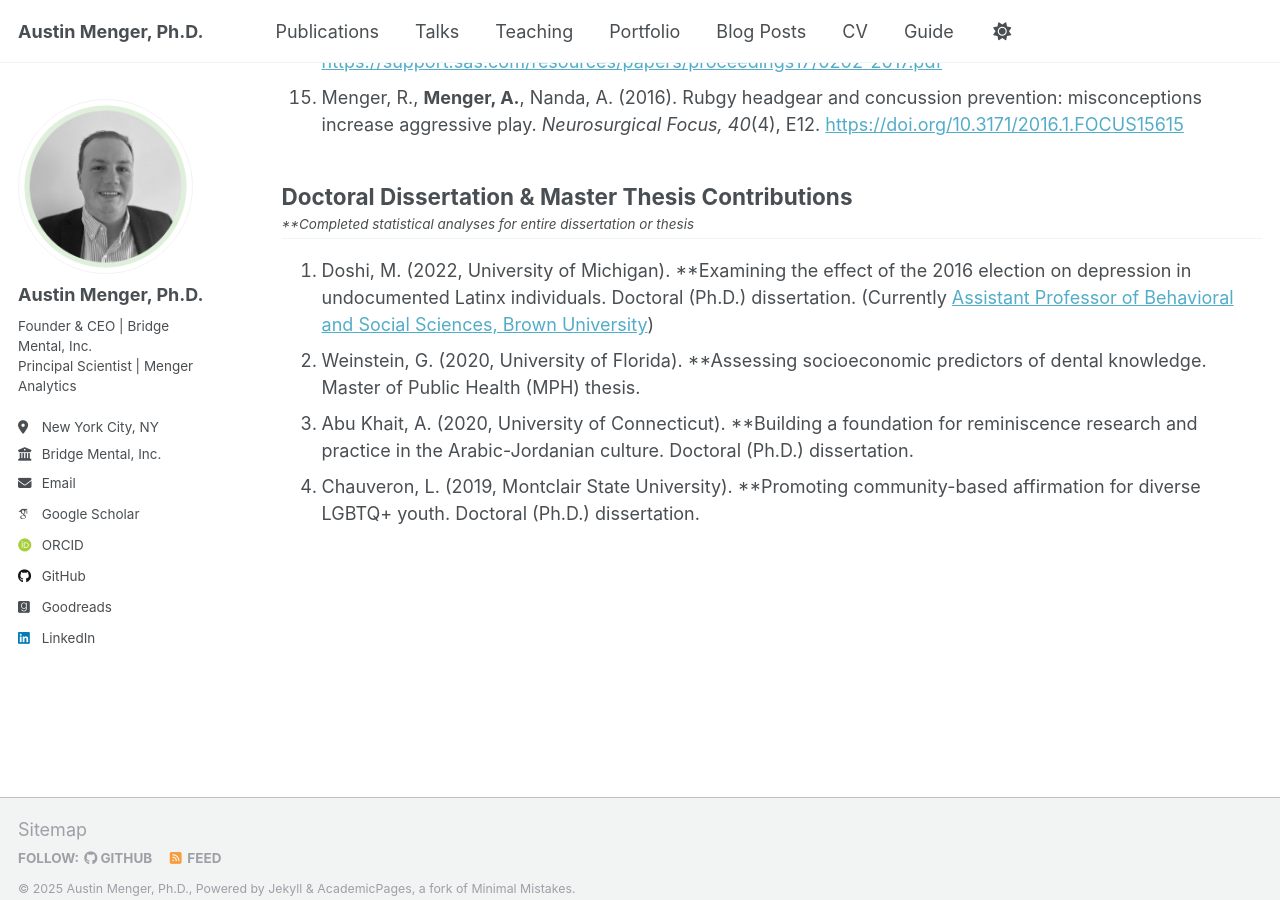
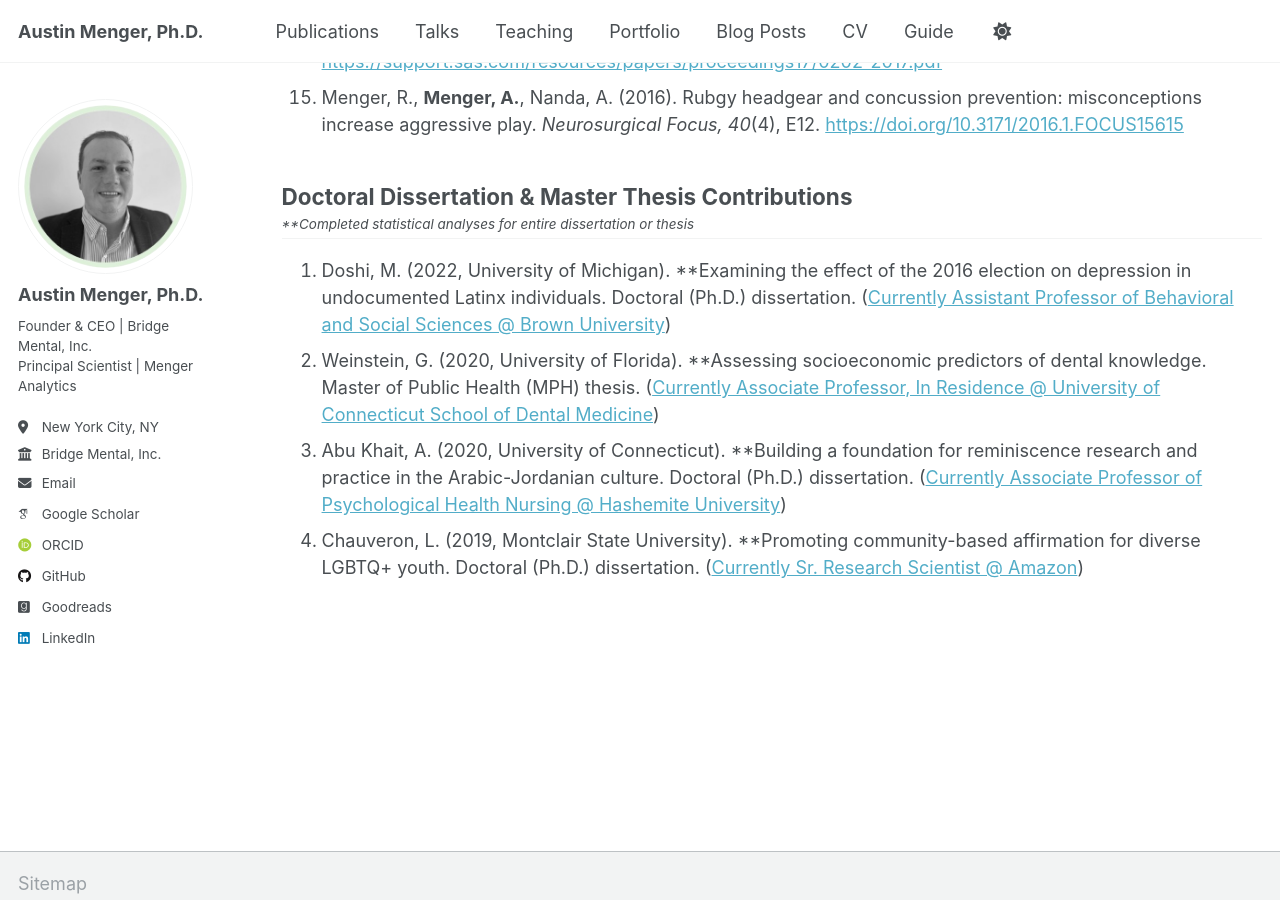
Before and after one commit to austinmenger/austinmenger.github.io, a Jekyll site: the page built from _pages/publications.html, in a window 1280 px wide and 900 px high, scrolled down 1626 px. Built offline with Jekyll 4.4.1, drawn with Linux system fonts in a browser that asks for light colours; some web fonts are replaced.

Commit message:
Update publications.html

```diff
--- a/_pages/publications.html
+++ b/_pages/publications.html
@@ -43,10 +43,10 @@ author_profile: true
 <hr style="margin-top: 0.2em;" />
 
 <ol>
-  <li>Doshi, M. (2022, University of Michigan). **Examining the effect of the 2016 election on depression in undocumented Latinx individuals. Doctoral (Ph.D.) dissertation. (Currently <a href="https://vivo.brown.edu/display/mdoshi">Assistant Professor of Behavioral and Social Sciences, Brown University</a>)</li>
-  <li>Weinstein, G. (2020, University of Florida). **Assessing socioeconomic predictors of dental knowledge. Master of Public Health (MPH) thesis. </li>
-  <li>Abu Khait, A. (2020, University of Connecticut). **Building a foundation for reminiscence research and practice in the Arabic-Jordanian culture. Doctoral (Ph.D.) dissertation. </li>
-  <li>Chauveron, L. (2019, Montclair State University). **Promoting community-based affirmation for diverse LGBTQ+ youth. Doctoral (Ph.D.) dissertation. </li>
+  <li>Doshi, M. (2022, University of Michigan). **Examining the effect of the 2016 election on depression in undocumented Latinx individuals. Doctoral (Ph.D.) dissertation. (<a href="https://vivo.brown.edu/display/mdoshi">Currently Assistant Professor of Behavioral and Social Sciences @ Brown University</a>)</li>
+  <li>Weinstein, G. (2020, University of Florida). **Assessing socioeconomic predictors of dental knowledge. Master of Public Health (MPH) thesis. (<a href="https://facultydirectory.uchc.edu/profile?profileId=Weinstein-Geraldine">Currently Associate Professor, In Residence @ University of Connecticut School of Dental Medicine</a>) </li>
+  <li>Abu Khait, A. (2020, University of Connecticut). **Building a foundation for reminiscence research and practice in the Arabic-Jordanian culture. Doctoral (Ph.D.) dissertation. (<a href="https://staff.hu.edu.jo/CV_E.aspx?id=IygbEjYqK5o=">Currently Associate Professor of Psychological Health Nursing @ Hashemite University</a>) </li>
+  <li>Chauveron, L. (2019, Montclair State University). **Promoting community-based affirmation for diverse LGBTQ+ youth. Doctoral (Ph.D.) dissertation. (<a href="https://www.linkedin.com/in/lisa-chauveron-ph-d-09aa5219">Currently Sr. Research Scientist @ Amazon</a>) </li>
 </ol>
 
 <!-- New style rendering if publication categories are defined
```
